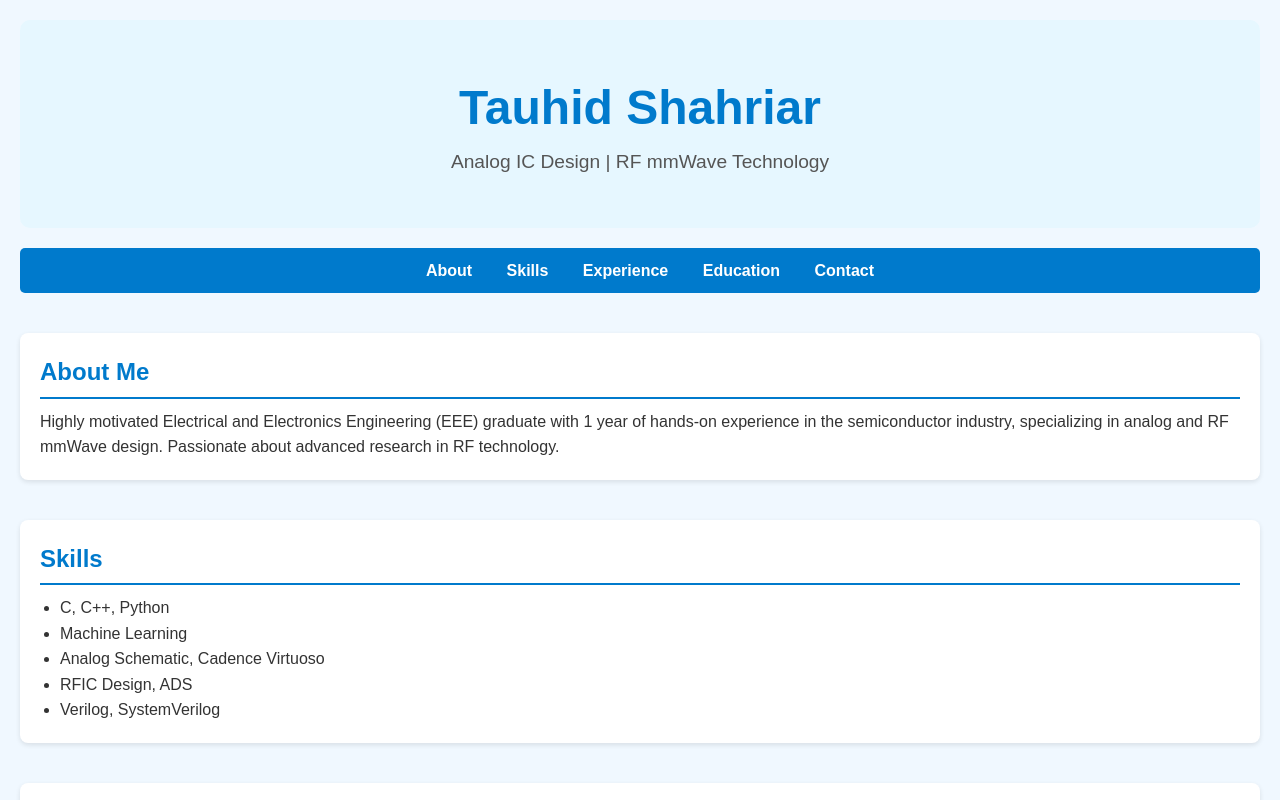
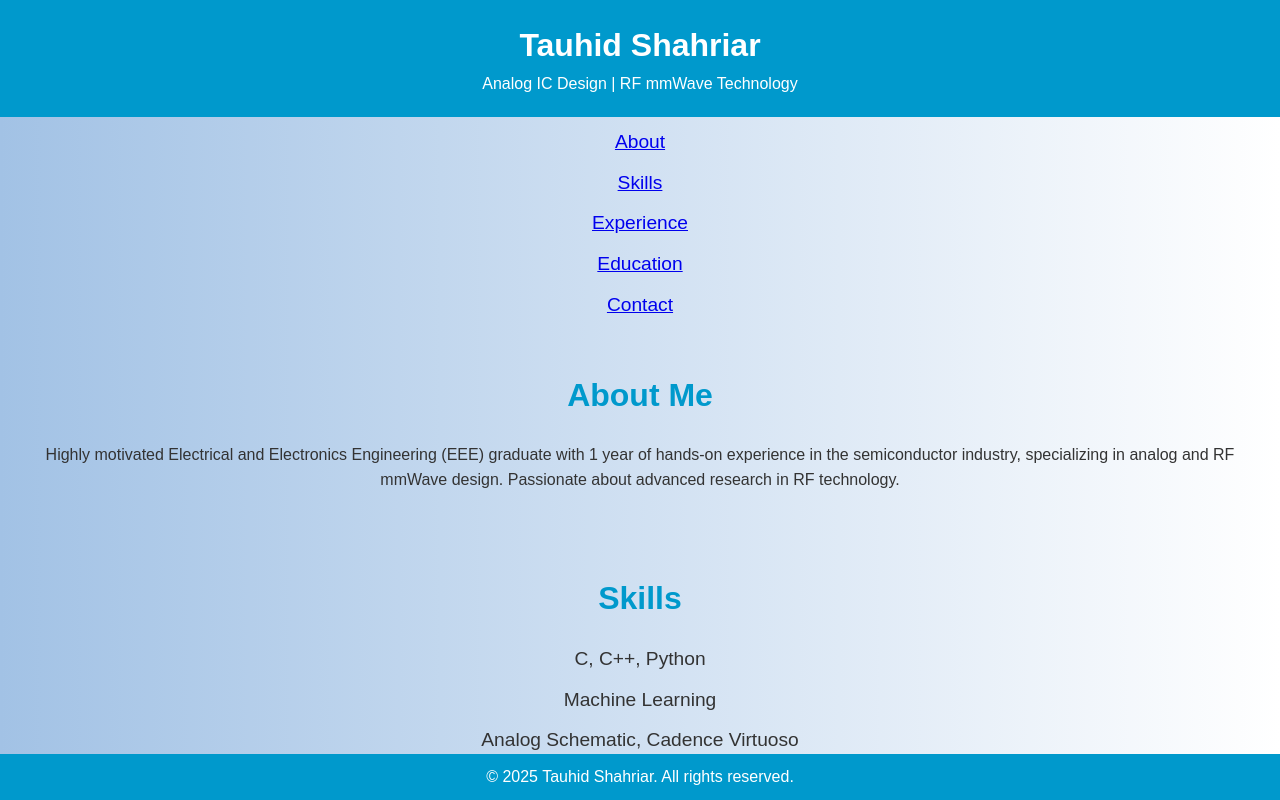
Before and after one commit to tauhid8627/TauhidShahriar, a plain HTML site: page index.html in a window 1280 px wide. Shown: the top 800 px of the page. Drawn offline with Linux system fonts and the light colour scheme.

Commit message:
Update styles.css

```diff
--- a/styles.css
+++ b/styles.css
@@ -1,4 +1,3 @@
-/* Global Styles */
 * {
   margin: 0;
   padding: 0;
@@ -6,80 +5,57 @@
 }
 
 body {
-  font-family: 'Arial', sans-serif;
-  background-color: #f0f8ff; /* Light blue background */
+  font-family: Arial, sans-serif;
+  background: linear-gradient(to right, #a2c2e5, #ffffff);
   color: #333;
+  text-align: center;
   line-height: 1.6;
-  min-height: 100vh;
-  padding: 20px;
 }
 
 header {
-  text-align: center;
-  padding: 50px 0;
-  background-color: #e6f7ff;
-  border-radius: 10px;
+  background-color: #0099cc;
+  padding: 20px 0;
+  color: white;
+}
+
+header .logo h1 {
+  font-size: 3em;
+  margin: 0;
+}
+
+header .logo p {
+  font-size: 1.2em;
+}
+
+section {
+  padding: 40px 20px;
+}
+
+h2 {
+  color: #0099cc;
+  font-size: 2em;
   margin-bottom: 20px;
 }
 
-header h1 {
-  font-size: 3rem;
-  color: #007acc; /* Blue color for headers */
+ul {
+  list-style-type: none;
+  padding: 0;
 }
 
-header p {
-  font-size: 1.2rem;
-  color: #555;
-}
-
-nav {
-  background: #007acc;
-  padding: 10px 0;
-  text-align: center;
-  margin: 20px 0;
-  border-radius: 5px;
-}
-
-nav ul {
-  list-style: none;
-}
-
-nav ul li {
-  display: inline;
-  margin: 0 15px;
-}
-
-nav ul li a {
-  color: white;
-  text-decoration: none;
-  font-weight: bold;
-}
-
-section {
-  margin: 40px 0;
-  background: white;
-  padding: 20px;
-  border-radius: 8px;
-  box-shadow: 0 2px 5px rgba(0, 0, 0, 0.1);
-}
-
-h2 {
-  color: #007acc;
-  border-bottom: 2px solid #007acc;
-  padding-bottom: 5px;
-  margin-bottom: 10px;
-}
-
-ul {
-  list-style: disc;
-  margin-left: 20px;
+ul li {
+  margin: 10px 0;
+  font-size: 1.2em;
 }
 
 footer {
-  text-align: center;
-  padding: 20px 0;
-  background: #e6f7ff;
-  margin-top: 20px;
-  border-radius: 5px;
-  color: #555;
+  background-color: #0099cc;
+  padding: 10px 0;
+  color: white;
+  position: fixed;
+  width: 100%;
+  bottom: 0;
 }
+
+footer p {
+  font-size: 1em;
+}
```
